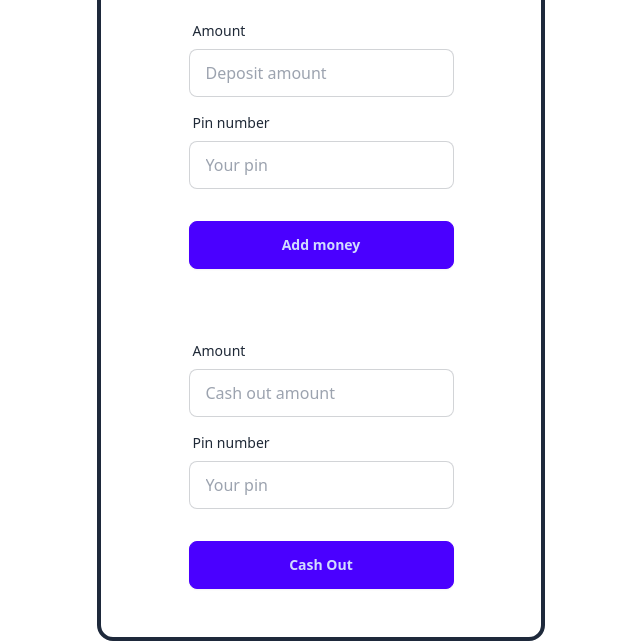
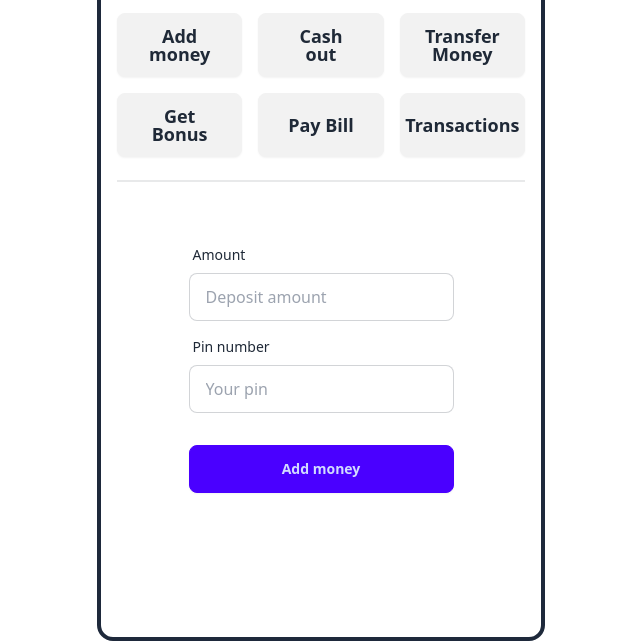
Before and after one commit to Minhajh2o/Payoo-MFS, a plain HTML site: page home.html in a window 1280 px wide. Shown: the part 159-800 px from the top of the page, without its empty margins (319-959 px from the left). Drawn offline with nearby package versions, Linux system fonts and the light colour scheme.

Commit message:
customized function added for multiple usage.

```diff
--- a/home.html
+++ b/home.html
@@ -9,7 +9,8 @@
   <script src="https://cdn.tailwindcss.com"></script>
 </head>
 <body>
-    <main class="container max-w-md h-screen flex flex-col justify-center items-center border-4 border-slate-800 rounded-2xl mx-auto p-4">
+  <main
+    class="container max-w-md h-screen flex flex-col  items-center border-4 border-slate-800 rounded-2xl mx-auto p-4 ">
     <div class="stats shadow">
       <div class="stat">
         <div id="available-balance" class="stat-value">8400</div>
@@ -17,9 +18,16 @@
       </div>
     </div>
     <div class="divider"></div>
-        <div>
+    <div class="grid grid-cols-3 gap-4">
       <button class="btn btn-lg">Add money</button>
       <button class="btn btn-lg">Cash out</button>
+      <button class="btn btn-lg">Transfer Money</button>
+      <button class="btn btn-lg">Get Bonus</button>
+      <button class="btn btn-lg">Pay Bill</button>
+      <button class="btn btn-lg">Transactions</button>
+    </div>
+    <div class="divider"></div>
+    <div>
       <!-- add money form -->
       <div id="add-money-form" class="">
         <form class="card-body">
@@ -41,19 +49,21 @@
         </form>
       </div>
       <!-- cash out form -->
-            <div id="cash-out-form" class="">
+      <div id="cash-out-form" class="hidden">
         <form class="card-body">
           <div class="form-control">
             <label class="label">
               <span class="label-text">Amount</span>
             </label>
-                      <input type="text" placeholder="Cash out amount" id="input-cash-out-amount" class="input input-bordered" required />
+            <input type="text" placeholder="Cash out amount" id="input-cash-out-amount" class="input input-bordered"
+              required />
           </div>
           <div class="form-control">
             <label class="label">
               <span class="label-text">Pin number</span>
             </label>
-                      <input type="password" placeholder="Your pin" id="input-pin-to-cash-out" class="input input-bordered" required />
+            <input type="password" placeholder="Your pin" id="input-pin-to-cash-out" class="input input-bordered"
+              required />
           </div>
           <div class="form-control mt-6">
             <button id="cash-out-btn" class="btn btn-primary">Cash Out</button>
```
Lines whose indentation alone changed are shown as unchanged.
